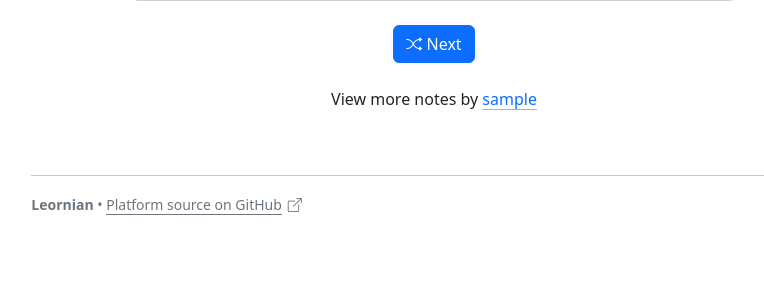
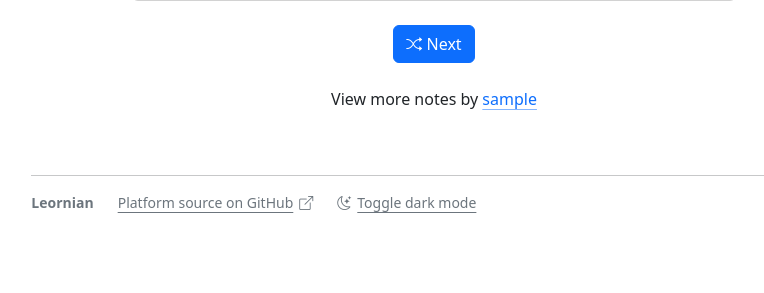
Before and after one commit to djramones/leornian, a Django app: page /discover/ in a window 1280 px wide. Shown: the part 369-662 px from the top of the page, without its empty margins (206-970 px from the left). Run offline with Django 4.2, Linux system fonts and the light colour scheme; tables that the repository leaves empty hold one stand-in row (values such as "Sample post"); some libraries are stand-ins or nearby versions.

Commit message:
Implement dark mode theme toggle

```diff
--- /dev/null
+++ b/leornian/context_processors.py
@@ -0,0 +1,7 @@
+"""Context processors for Leornian templates."""
+
+
+def colormode(request):
+    """Fetch theme color mode preference stored in a cookie."""
+    mode = request.COOKIES.get("colormode")
+    return {"colormode": mode}
--- a/leornian/settings.py
+++ b/leornian/settings.py
@@ -78,6 +78,7 @@ TEMPLATES = [
                 "django.template.context_processors.request",
                 "django.contrib.auth.context_processors.auth",
                 "django.contrib.messages.context_processors.messages",
+                "leornian.context_processors.colormode",
             ],
         },
     },
--- a/templates/base.html
+++ b/templates/base.html
@@ -1,6 +1,6 @@
 {% load static %}
 <!doctype html>
-<html lang="en">
+<html lang="en" {% if colormode %}data-bs-theme="{{ colormode }}"{% endif %}>
     <head>
         <meta charset="utf-8">
         <meta name="viewport" content="width=device-width, initial-scale=1">
@@ -78,9 +78,8 @@
         </main>
         <footer class="col-lg-8 mx-auto p-4">
             <hr>
-            <small class="text-secondary">
+            <small id="footerSmall" class="text-secondary d-flex flex-wrap gap-2 column-gap-4">
                 <strong>Leornian</strong>
-                &bull;
                 <a class="icon-link link-secondary" href="https://github.com/djramones/leornian">
                     Platform source on GitHub
                     <i class="bi-box-arrow-up-right"></i>
@@ -88,5 +87,50 @@
             </small>
         </footer>
         <script src="{% static 'bootstrap/bootstrap.bundle.min.js' %}"></script>
+        <script>
+            /* Theme color mode toggle */
+            window.onload = (event) => {
+                // Get theme setting from HTML, or compute a default. This
+                // means that the color mode cookie (set later) should be
+                // processed in the Django template.
+                let currTheme =
+                    document.documentElement.getAttribute('data-bs-theme')
+                if (currTheme == null) {
+                    currTheme = window.matchMedia(
+                        '(prefers-color-scheme: dark)'
+                    ).matches ? 'dark' : 'light'
+                }
+
+                function setColorMode() {
+                    document.documentElement.setAttribute(
+                        'data-bs-theme', currTheme)
+                    // Set a cookie with 400-day max-age. See:
+                    // https://developer.chrome.com/blog/cookie-max-age-expires/
+                    document.cookie =
+                        `colormode=${currTheme};path=/;max-age=34560000`
+                }
+
+                // Apply current theme setting. Also ensures that the
+                // cookie expiration date is extended on every visit:
+                setColorMode()
+
+                // Set up toggle:
+                function toggleColorMode(event) {
+                    if (currTheme == 'light') { currTheme = 'dark' }
+                        else { currTheme = 'light' }
+
+                    setColorMode()
+                    event.preventDefault()
+                }
+                document.getElementById("footerSmall").insertAdjacentHTML(
+                    'beforeend',
+                    `<a id="colorModeToggle" class="icon-link link-secondary" href="#" role="button">
+                        <i class="bi-moon-stars"></i> Toggle dark mode
+                    </a>`
+                )
+                document.getElementById('colorModeToggle').addEventListener(
+                    'click', toggleColorMode)
+            }
+        </script>
     </body>
 </html>
```
Also changed, not shown: leornian/tests.py (+9 -1 lines).
